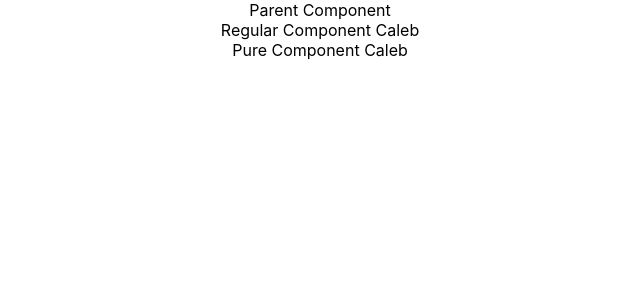
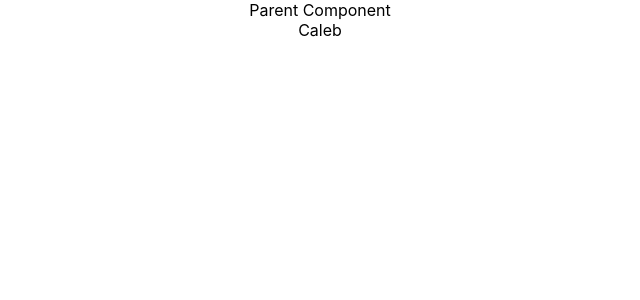
Before and after one commit to CalebCoughenour/react-codevolution-2, a React (Create React App) app: page / in a window 1280 px wide. Shown: the top 300 px of the page, without its empty margins (320-960 px from the left). Built offline with nearby package versions, Linux system fonts and the light colour scheme.

Commit message:
add memo to demonstrate rendering when there's no change in props

```diff
--- /dev/null
+++ b/src/components/MemoComponent.js
@@ -0,0 +1,12 @@
+import React from 'react'
+
+function MemoComponent({name}) {
+  console.log('rendering memo component')
+  return (
+    <div>
+      {name}
+    </div>
+  )
+}
+
+export default React.memo(MemoComponent)
--- a/src/components/ParentComp.js
+++ b/src/components/ParentComp.js
@@ -1,8 +1,9 @@
 import React, { Component, PureComponent } from 'react'
 import RegularComp from './RegularComp'
 import PureComp from './PureComp'
+import MemoComponent from './MemoComponent'
 
-class ParentComp extends PureComponent {
+class ParentComp extends Component {
 
   constructor(props) {
     super(props)
@@ -24,8 +25,9 @@ class ParentComp extends PureComponent {
     return (
       <div>
         Parent Component
-        <RegularComp name={this.state.name} />
-        <PureComp name={this.state.name} />
+        <MemoComponent name={this.state.name} />
+        {/* <RegularComp name={this.state.name} />
+        <PureComp name={this.state.name} /> */}
       </div>
     )
   }
```
